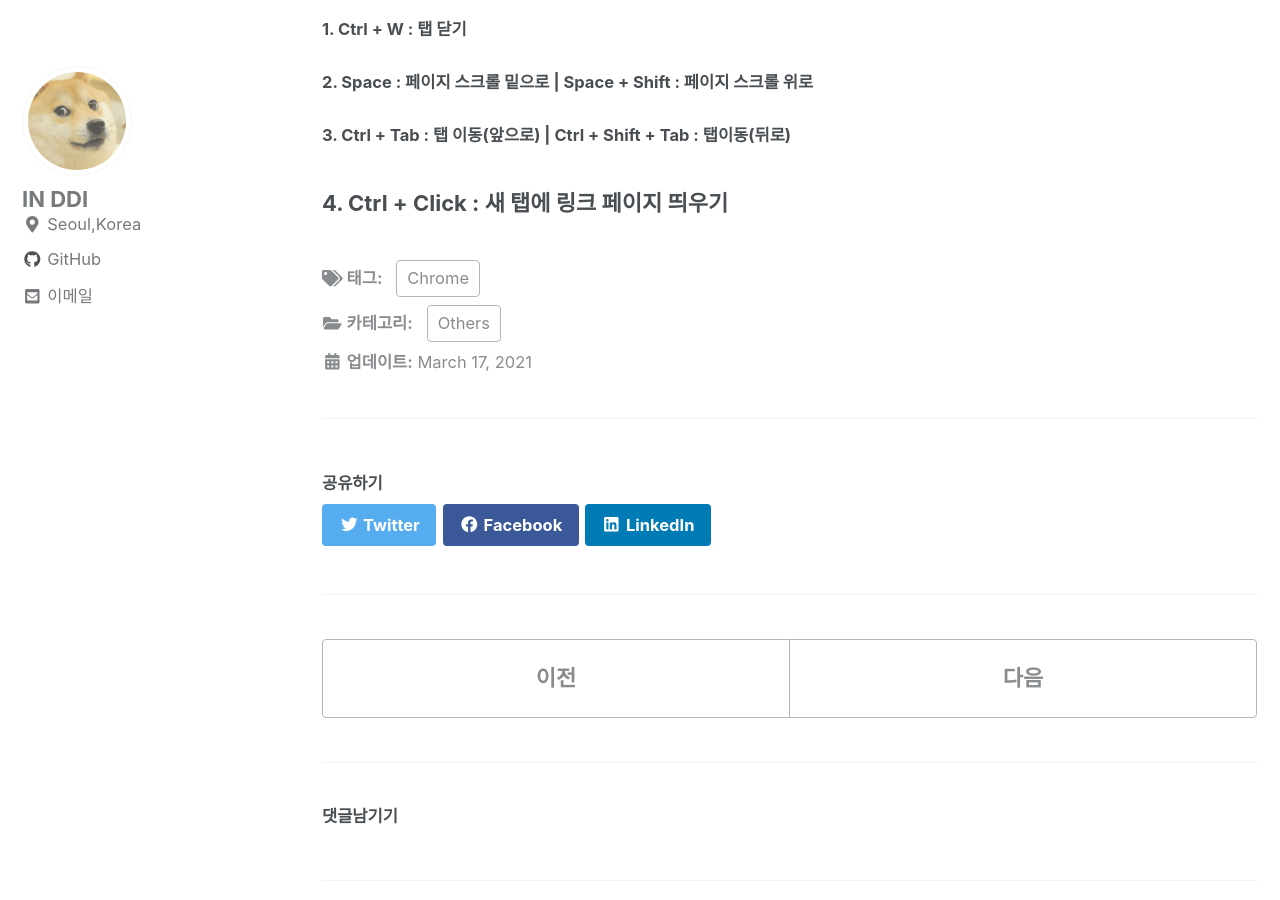
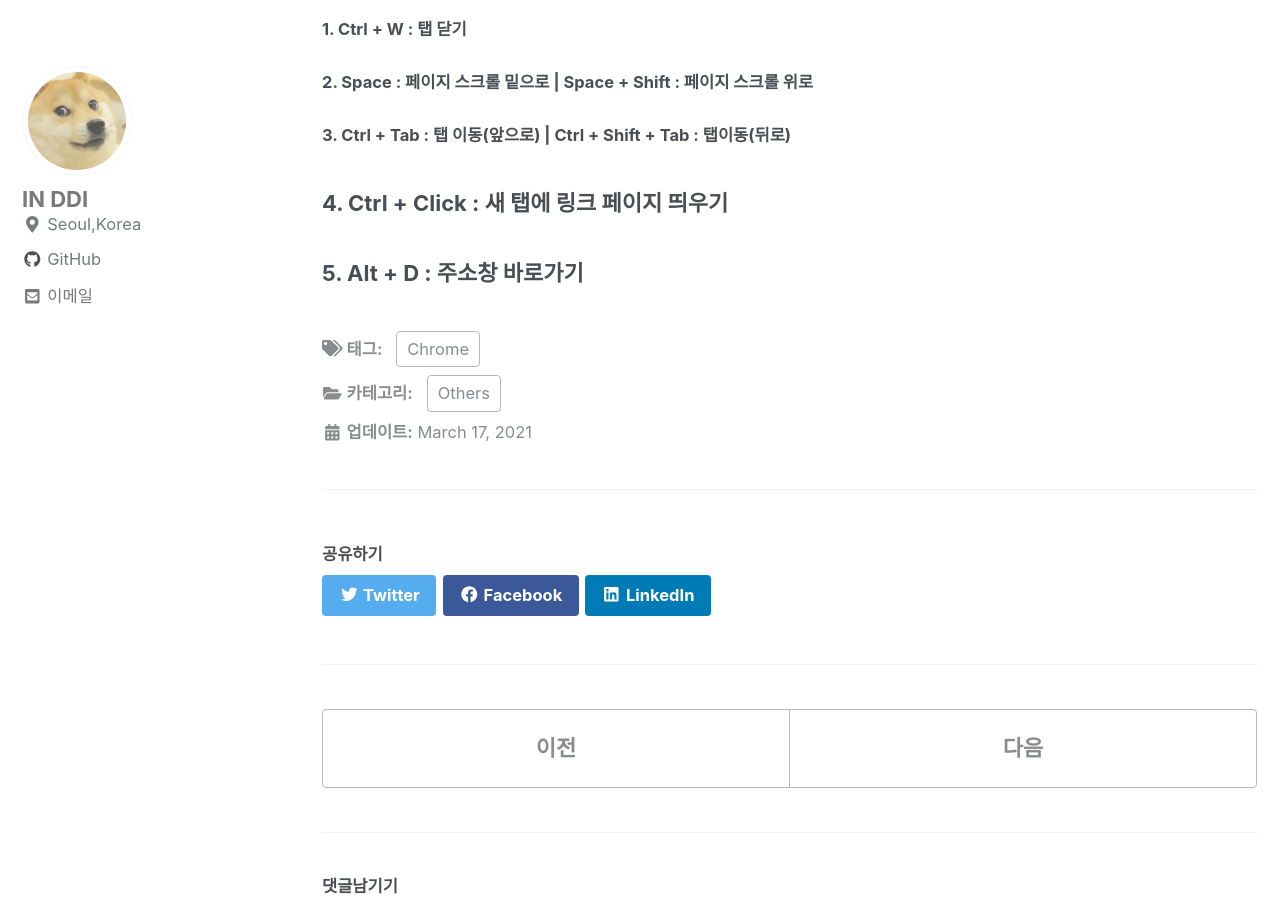
Before and after one commit to InSeok9068/inseok9068.github.io, a Jekyll site: the page built from _posts/others/2021-03-17-chrome-key-map.md, in a window 1280 px wide and 900 px high, scrolled down 338 px. Built offline with Jekyll 4.4.1, drawn with Linux system fonts in a browser that asks for light colours; cached includes are drawn as plain includes; nearby versions of some CDN libraries; comment, search, counter and statistics services are not loaded.

Commit message:
크롬 단축키 추가

```diff
--- a/_posts/others/2021-03-17-chrome-key-map.md
+++ b/_posts/others/2021-03-17-chrome-key-map.md
@@ -19,3 +19,5 @@ Tab 이동 및 페이지 스크롤 이동을 하여 편리하게 문서를 읽
 #### 3. Ctrl + Tab : 탭 이동(앞으로) | Ctrl + Shift + Tab : 탭이동(뒤로)
 
 ### 4. Ctrl + Click : 새 탭에 링크 페이지 띄우기
+
+### 5. Alt + D : 주소창 바로가기
```
